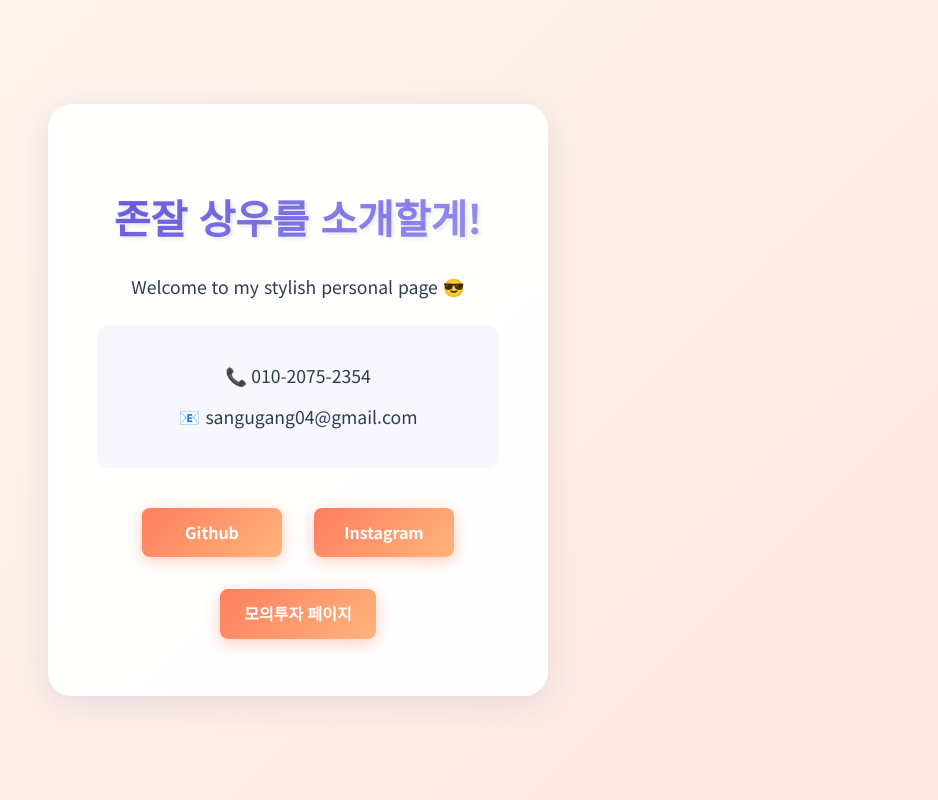
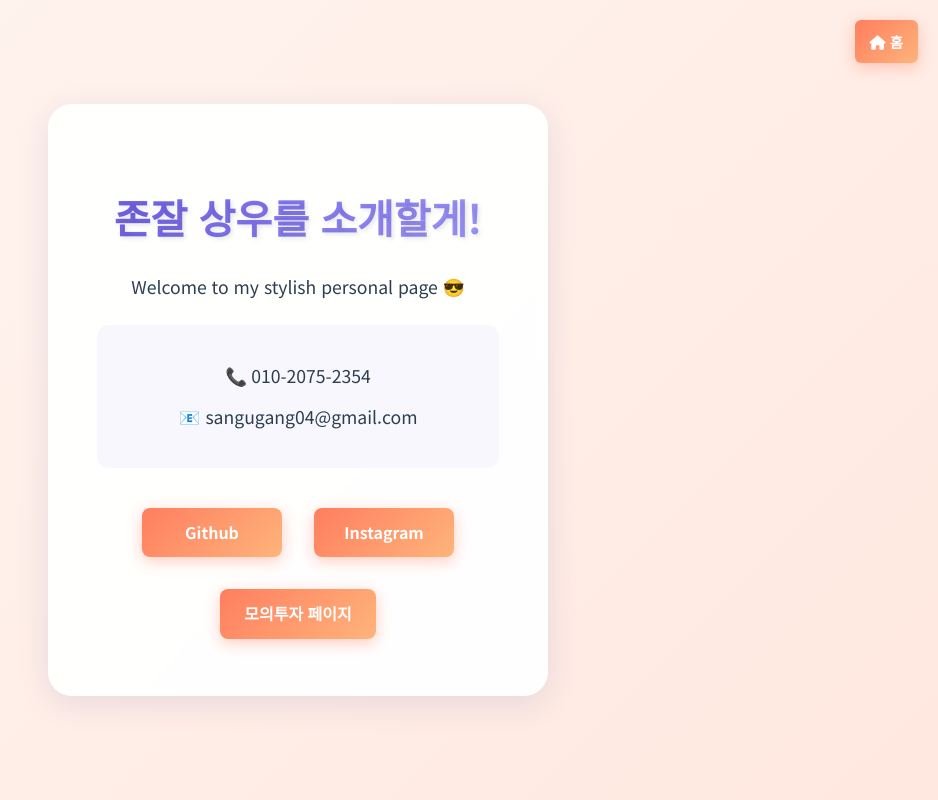
Before and after one commit to gsw226/anaproject, a Flask app: page /gsw in a window 1280 px wide. Shown: the whole page, without its empty margins (342-1280 px from the left). Run offline with Flask 3, Linux system fonts and the light colour scheme.

Commit message:
07.05 --icon

```diff
--- a/static/style.css
+++ b/static/style.css
@@ -16,6 +16,7 @@
     align-items: center;
     justify-content: center;
     padding: 2rem;
+    position: relative;
 }
 
 .container {
@@ -253,3 +254,29 @@
 .user-info strong {
     color: #ff7e5f;
 }
+
+/* 홈 버튼 스타일 */
+.home-btn {
+    position: fixed;
+    top: 20px;
+    right: 20px;
+    z-index: 1000;
+    padding: 10px 15px;
+    font-size: 0.9rem;
+    font-weight: bold;
+    border: none;
+    border-radius: 6px;
+    background: linear-gradient(135deg, #ff7e5f, #feb47b);
+    color: white;
+    cursor: pointer;
+    box-shadow: 0 4px 15px rgba(255, 126, 95, 0.4);
+    transition: all 0.3s ease;
+    text-decoration: none;
+    display: inline-block;
+}
+
+.home-btn:hover {
+    transform: scale(1.05);
+    box-shadow: 0 6px 20px rgba(255, 126, 95, 0.6);
+    background: linear-gradient(135deg, #ff6b4a, #ffa06b);
+}
--- a/templates/board.html
+++ b/templates/board.html
@@ -4,10 +4,14 @@
     <title>게시판</title>
     <meta charset="UTF-8">
     <meta name="viewport" content="width=device-width, initial-scale=1.0">
+    <link rel="icon" type="image/png" href="{{ url_for('static', filename='favicon.png') }}">
+    <link rel="apple-touch-icon" href="{{ url_for('static', filename='favicon.png') }}">
     <link href="https://fonts.googleapis.com/css2?family=Noto+Sans+KR:wght@400;500;700&display=swap" rel="stylesheet">
+    <link rel="stylesheet" href="https://cdnjs.cloudflare.com/ajax/libs/font-awesome/6.4.0/css/all.min.css">
     <link rel="stylesheet" href="{{ url_for('static', filename='style.css') }}">
 </head>
 <body>
+    <a href="/" class="home-btn"><i class="fas fa-home"></i> 홈</a>
     <div class="container">
         <h1>게시판</h1>
         <div class="text-center mb-2">
--- a/templates/create.html
+++ b/templates/create.html
@@ -4,7 +4,10 @@
     <title>글 작성</title>
     <meta charset="UTF-8">
     <meta name="viewport" content="width=device-width, initial-scale=1.0">
+    <link rel="icon" type="image/png" href="{{ url_for('static', filename='favicon.png') }}">
+    <link rel="apple-touch-icon" href="{{ url_for('static', filename='favicon.png') }}">
     <link href="https://fonts.googleapis.com/css2?family=Noto+Sans+KR:wght@400;500;700&display=swap" rel="stylesheet">
+    <link rel="stylesheet" href="https://cdnjs.cloudflare.com/ajax/libs/font-awesome/6.4.0/css/all.min.css">
     <link rel="stylesheet" href="{{ url_for('static', filename='style.css') }}">
     <style>
         textarea {
@@ -14,6 +17,7 @@
     </style>
 </head>
 <body>
+    <a href="/" class="home-btn"><i class="fas fa-home"></i> 홈</a>
     <div class="container">
         <h1>새 글 작성</h1>
         <form action="/create" method="post">
--- a/templates/gsw.html
+++ b/templates/gsw.html
@@ -4,7 +4,10 @@
     <meta charset="UTF-8">
     <meta name="viewport" content="width=device-width, initial-scale=1.0">
     <title>강상우</title>
+    <link rel="icon" type="image/png" href="{{ url_for('static', filename='favicon.png') }}">
+    <link rel="apple-touch-icon" href="{{ url_for('static', filename='favicon.png') }}">
     <link href="https://fonts.googleapis.com/css2?family=Noto+Sans+KR:wght@400;500;700&display=swap" rel="stylesheet">
+    <link rel="stylesheet" href="https://cdnjs.cloudflare.com/ajax/libs/font-awesome/6.4.0/css/all.min.css">
     <link rel="stylesheet" href="{{ url_for('static', filename='style.css') }}">
     <style>
         body {
@@ -103,6 +106,7 @@
     </style>
 </head>
 <body>
+    <a href="/" class="home-btn"><i class="fas fa-home"></i> 홈</a>
     <div class="card">
         <h1>존잘 상우를 소개할게!</h1>
         <p>Welcome to my stylish personal page 😎</p>
--- a/templates/index.html
+++ b/templates/index.html
@@ -4,10 +4,14 @@
     <title>상우를 소개합니다!</title>
     <meta charset="UTF-8">
     <meta name="viewport" content="width=device-width, initial-scale=1.0">
+    <link rel="icon" type="image/png" href="{{ url_for('static', filename='favicon.png') }}">
+    <link rel="apple-touch-icon" href="{{ url_for('static', filename='favicon.png') }}">
     <link href="https://fonts.googleapis.com/css2?family=Noto+Sans+KR:wght@400;500;700&display=swap" rel="stylesheet">
+    <link rel="stylesheet" href="https://cdnjs.cloudflare.com/ajax/libs/font-awesome/6.4.0/css/all.min.css">
     <link rel="stylesheet" href="{{ url_for('static', filename='style.css') }}">
 </head>
 <body>
+    <a href="/" class="home-btn"><i class="fas fa-home"></i> 홈</a>
     <div class="container">
         <h1>환영합니다!</h1>
         <div class="text-center">
--- a/templates/login.html
+++ b/templates/login.html
@@ -4,7 +4,10 @@
     <title>Login</title>
     <meta charset="UTF-8">
     <meta name="viewport" content="width=device-width, initial-scale=1.0">
+    <link rel="icon" type="image/png" href="{{ url_for('static', filename='favicon.png') }}">
+    <link rel="apple-touch-icon" href="{{ url_for('static', filename='favicon.png') }}">
     <link href="https://fonts.googleapis.com/css2?family=Noto+Sans+KR:wght@400;500;700&display=swap" rel="stylesheet">
+    <link rel="stylesheet" href="https://cdnjs.cloudflare.com/ajax/libs/font-awesome/6.4.0/css/all.min.css">
     <link rel="stylesheet" href="{{ url_for('static', filename='style.css') }}">
 </head>
 <body>
--- a/templates/mypage.html
+++ b/templates/mypage.html
@@ -4,7 +4,10 @@
     <title>마이페이지</title>
     <meta charset="UTF-8">
     <meta name="viewport" content="width=device-width, initial-scale=1.0">
+    <link rel="icon" type="image/png" href="{{ url_for('static', filename='favicon.png') }}">
+    <link rel="apple-touch-icon" href="{{ url_for('static', filename='favicon.png') }}">
     <link href="https://fonts.googleapis.com/css2?family=Noto+Sans+KR:wght@400;500;700&display=swap" rel="stylesheet">
+    <link rel="stylesheet" href="https://cdnjs.cloudflare.com/ajax/libs/font-awesome/6.4.0/css/all.min.css">
     <link rel="stylesheet" href="{{ url_for('static', filename='style.css') }}">
     <style>
         .user-info {
@@ -24,6 +27,7 @@
     </style>
 </head>
 <body>
+    <a href="/" class="home-btn"><i class="fas fa-home"></i> 홈</a>
     <div class="container">
         <h1>마이페이지</h1>
 
--- a/templates/view.html
+++ b/templates/view.html
@@ -4,7 +4,10 @@
     <title>게시글 보기</title>
     <meta charset="UTF-8">
     <meta name="viewport" content="width=device-width, initial-scale=1.0">
+    <link rel="icon" type="image/png" href="{{ url_for('static', filename='favicon.png') }}">
+    <link rel="apple-touch-icon" href="{{ url_for('static', filename='favicon.png') }}">
     <link href="https://fonts.googleapis.com/css2?family=Noto+Sans+KR:wght@400;500;700&display=swap" rel="stylesheet">
+    <link rel="stylesheet" href="https://cdnjs.cloudflare.com/ajax/libs/font-awesome/6.4.0/css/all.min.css">
     <link rel="stylesheet" href="{{ url_for('static', filename='style.css') }}">
     <style>
         .post-content {
@@ -35,6 +38,7 @@
     </style>
 </head>
 <body>
+    <a href="/" class="home-btn"><i class="fas fa-home"></i> 홈</a>
     <div class="container">
         {% for board in boards %}
         <div class="board-item">
```
Also changed, not shown: templates/sign.html (+11 -0 lines), static/favicon.png (added).
